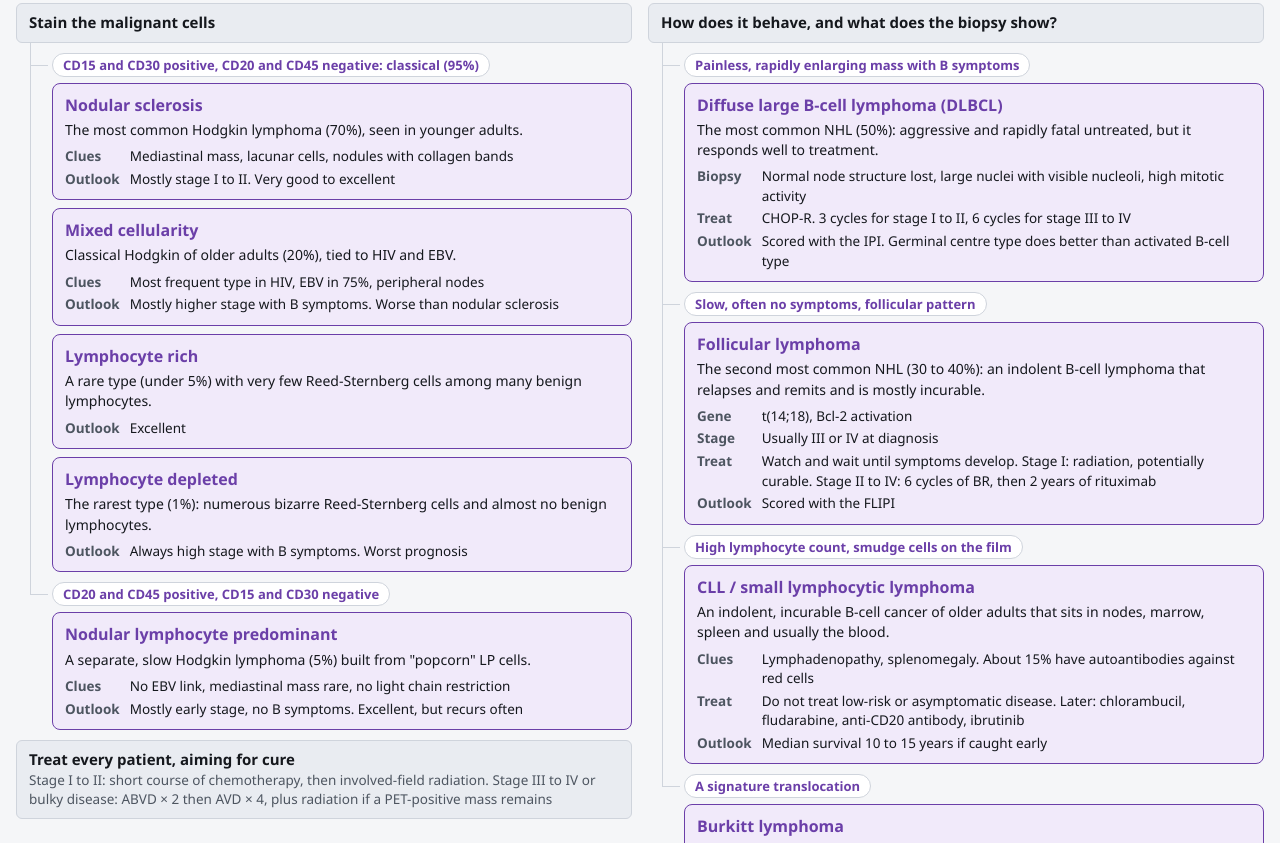
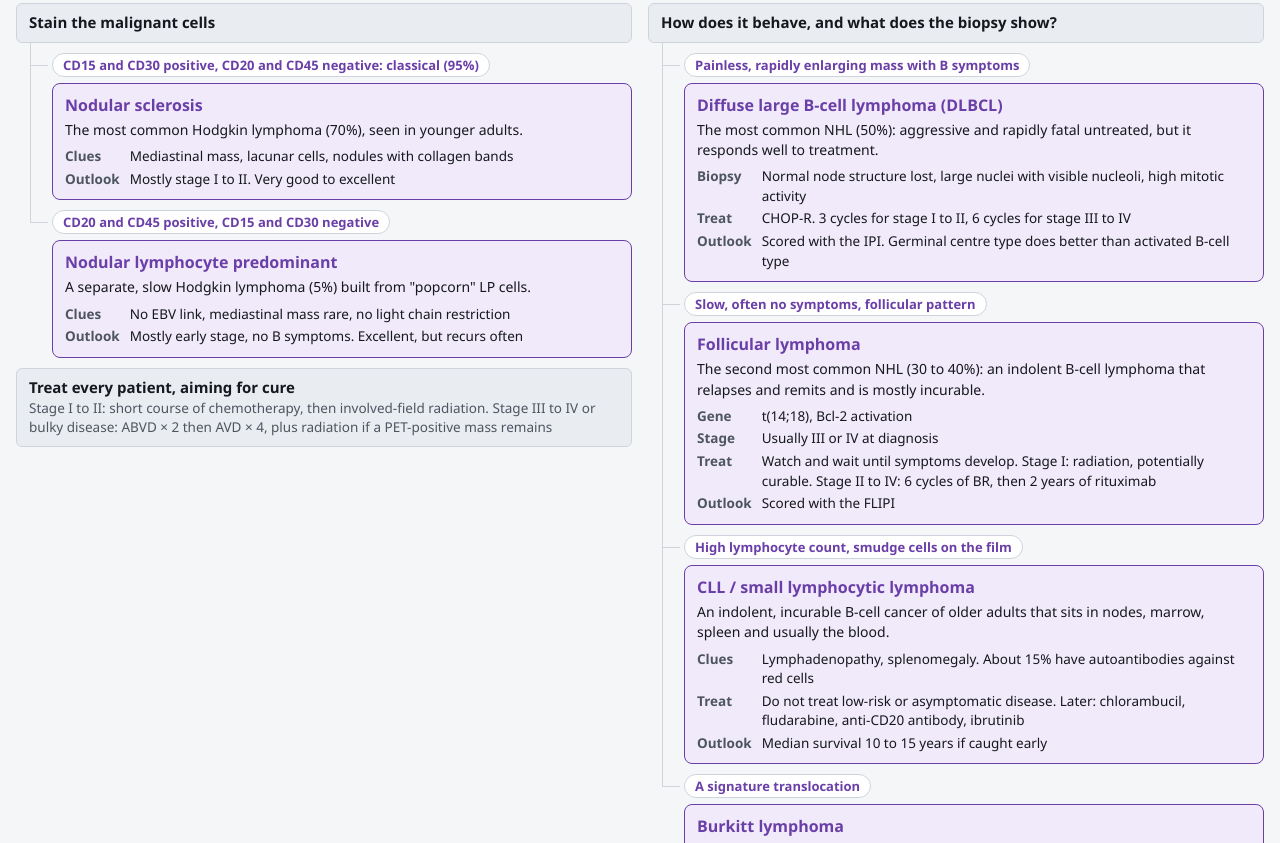
Before and after one commit to yaz7070/Med--Questions, a website: page quartz/static/pages/lymphoid-disorders-map.html in a window 1280 px wide. Shown: the part 1973-2816 px from the top of the page. Drawn offline with Linux system fonts and the light colour scheme; a web font is replaced by a local one.

Commit message:
Week 12 map: keep only nodular sclerosis and NLPHL under Hodgkin
Co-Authored-By: Claude Opus 5.5 <noreply@anthropic.com>
Claude-Session: https://claude.ai/code/session_015WQXLJSbF9gKagne9x7nSs

```diff
--- a/quartz/static/pages/lymphoid-disorders-map.html
+++ b/quartz/static/pages/lymphoid-disorders-map.html
@@ -225,16 +225,6 @@ sup{font-size:.75em;line-height:0}
                 <p class="what">The most common Hodgkin lymphoma (70%), seen in younger adults.</p>
                 <dl><dt>Clues</dt><dd>Mediastinal mass, lacunar cells, nodules with collagen bands</dd>
                 <dt>Outlook</dt><dd>Mostly stage I to II. Very good to excellent</dd></dl></div>
-              <div class="dx"><h4>Mixed cellularity</h4>
-                <p class="what">Classical Hodgkin of older adults (20%), tied to HIV and EBV.</p>
-                <dl><dt>Clues</dt><dd>Most frequent type in HIV, EBV in 75%, peripheral nodes</dd>
-                <dt>Outlook</dt><dd>Mostly higher stage with B symptoms. Worse than nodular sclerosis</dd></dl></div>
-              <div class="dx"><h4>Lymphocyte rich</h4>
-                <p class="what">A rare type (under 5%) with very few Reed-Sternberg cells among many benign lymphocytes.</p>
-                <dl><dt>Outlook</dt><dd>Excellent</dd></dl></div>
-              <div class="dx"><h4>Lymphocyte depleted</h4>
-                <p class="what">The rarest type (1%): numerous bizarre Reed-Sternberg cells and almost no benign lymphocytes.</p>
-                <dl><dt>Outlook</dt><dd>Always high stage with B symptoms. Worst prognosis</dd></dl></div>
             </li>
             <li><span class="if">CD20 and CD45 positive, CD15 and CD30 negative</span>
               <div class="dx"><h4>Nodular lymphocyte predominant</h4>
```
